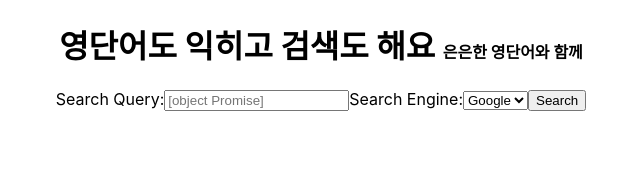
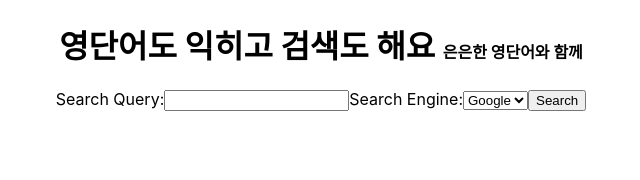
Before and after one commit to JIUUOO/daily-search-app, a React (Create React App) app: page / in a window 1280 px wide. Shown: the top 180 px of the page, without its empty margins (319-959 px from the left). Built offline with nearby package versions, Linux system fonts and the light colour scheme; no server answers.

Commit message:
test: fix default value

```diff
--- a/src/App.js
+++ b/src/App.js
@@ -4,7 +4,7 @@ import { useState } from "react";
 import axios from "axios";
 
 function App() {
-  const [word, setWord] = useState("hello world");
+  const [word, setWord] = useState("");
 
   const words = [
     "ability",
@@ -437,9 +437,9 @@ function App() {
       });
   };
 
-  if (word == "hello world") {
+  if (word == "") {
     const rand = Math.floor(Math.random() * 375) + 1;
-    setWord(getWord(words[rand]));
+    getWord(words[rand]);
   }
 
   return (
```
